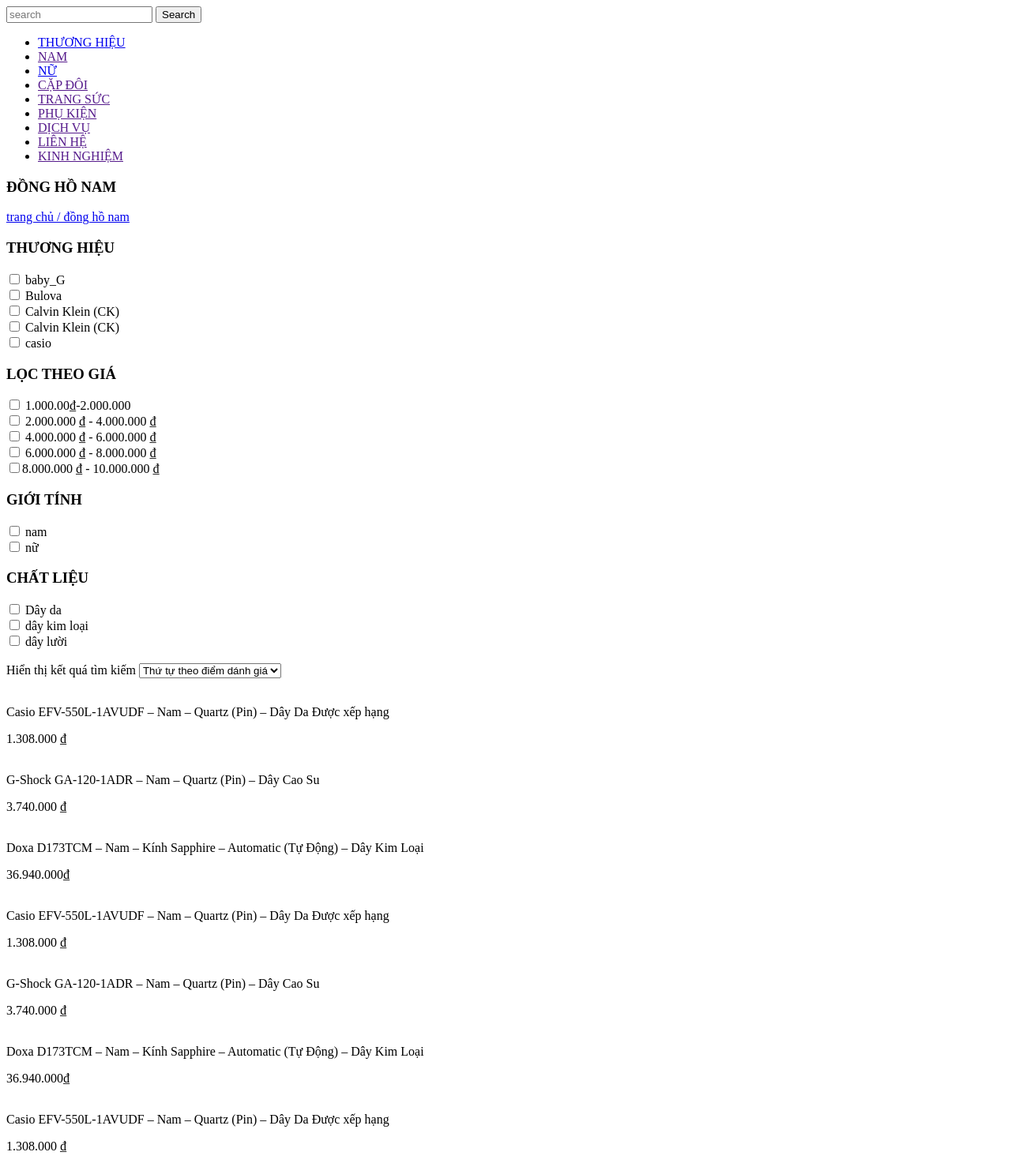
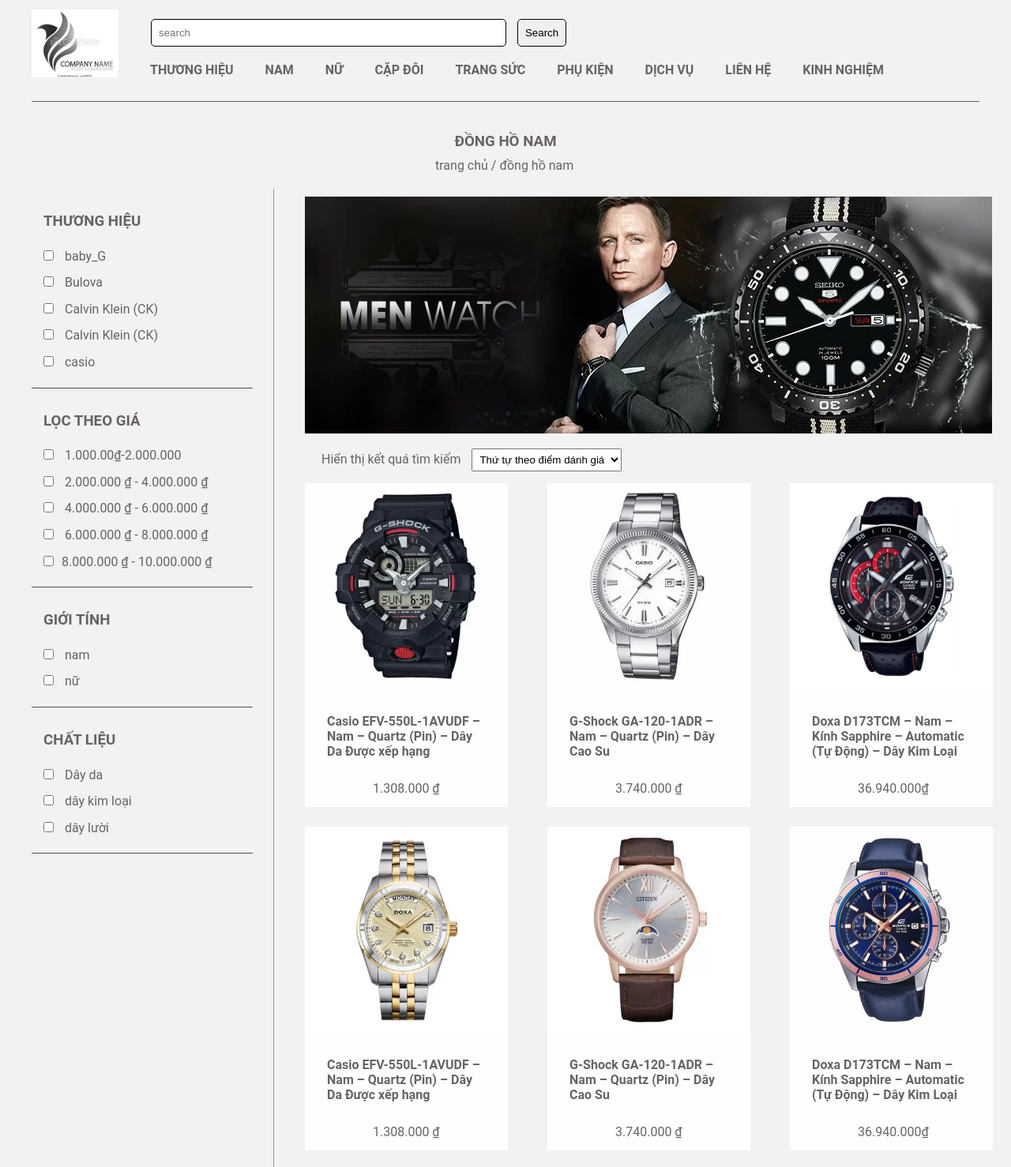
Before and after one commit to d101ak11/clock, a plain HTML site: page html/product__man.html in a window 1280 px wide. Shown: the part 18-1496 px from the top of the page at 79% size. Drawn offline with Linux system fonts and the light colour scheme; the site is published under a folder, as on GitHub Pages, so addresses that start at the root find nothing.

Commit message:
Update product__man.html

```diff
--- a/html/product__man.html
+++ b/html/product__man.html
@@ -5,15 +5,15 @@
     <meta charset="UTF-8">
     <meta http-equiv="X-UA-Compatible" content="IE=edge">
     <meta name="viewport" content="width=device-width, initial-scale=1.0">
-    <link rel="stylesheet" href="/css/main.css">
-    <link rel="stylesheet" href="/css/product__man.css">
+    <link rel="stylesheet" href="../css/main.css">
+    <link rel="stylesheet" href="../css/product__man.css">
     <title>Document</title>
 </head>
 
 <body>
     <div class="body">
         <header>
-            <img src="/img/logo.webp" alt="">
+            <img src="../img/logo.webp" alt="">
             <div class="left__heder">
                 <div class="h_top">
                     <input type="text" placeholder="search">
@@ -21,9 +21,9 @@
                 </div>
                 <div class="h_botom">
                     <ul>
-                        <li><a href="/index.html">THƯƠNG HIỆU</a></li>
+                        <li><a href="../index.html">THƯƠNG HIỆU</a></li>
                         <li><a href="">NAM</a></li>
-                        <li><a href="/html/product__wonman.html">NỮ</a></li>
+                        <li><a href="../html/product__wonman.html">NỮ</a></li>
                         <li><a href="">CẶP ĐÔI</a></li>
                         <li><a href="">TRANG SỨC</a></li>
                         <li><a href="">PHỤ KIỆN</a></li>
@@ -37,7 +37,7 @@
         <!-- content -->
         <div class="content">
             <h3>ĐỒNG HỒ NAM</h3>
-            <a href="/index.html">trang chủ <span> / đồng hồ nam</span></a>
+            <a href="../index.html">trang chủ <span> / đồng hồ nam</span></a>
 
             <div class="noname">
                 <div class="content__left">
@@ -70,7 +70,7 @@
                     </div>
                 </div>
                 <div class="content__right">
-                    <img src="/img/man.webp" alt="">
+                    <img src="../img/man.webp" alt="">
                     <div class="out_search">
                         <span>Hiển thị kết quá tìm kiếm</span>
                         <select name="search" id="">
@@ -82,54 +82,54 @@
                     </div>
                     <div class="content__name__product">
                         <div class="product">
-                            <img src="/img/product-6.webp" alt="">
+                            <img src="../img/product-6.webp" alt="">
                             <p>Casio EFV-550L-1AVUDF – Nam – Quartz (Pin) – Dây Da
                                 Được xếp hạng </p>
                             <span>1.308.000 ₫</span>
                         </div>
                         <div class="product">
-                            <img src="/img/product__two.webp" alt="">
+                            <img src="../img/product__two.webp" alt="">
                             <p>G-Shock GA-120-1ADR – Nam – Quartz (Pin) – Dây Cao Su</p>
                             <span>3.740.000 ₫</span>
                         </div>
                         <div class="product">
-                            <img src="/img/product-5.webp" alt="">
+                            <img src="../img/product-5.webp" alt="">
                             <p>Doxa D173TCM – Nam – Kính Sapphire – Automatic (Tự Động) – Dây Kim Loại</p>
                             <span>36.940.000₫</span>
                         </div>
                     </div>
                     <div class="content__name__product">
                         <div class="product">
-                            <img src="/img/product__for.webp" alt="">
+                            <img src="../img/product__for.webp" alt="">
                             <p>Casio EFV-550L-1AVUDF – Nam – Quartz (Pin) – Dây Da
                                 Được xếp hạng </p>
                             <span>1.308.000 ₫</span>
                         </div>
                         <div class="product">
-                            <img src="/img/product__there.webp" alt="">
+                            <img src="../img/product__there.webp" alt="">
                             <p>G-Shock GA-120-1ADR – Nam – Quartz (Pin) – Dây Cao Su</p>
                             <span>3.740.000 ₫</span>
                         </div>
                         <div class="product">
-                            <img src="/img/product-8.webp" alt="">
+                            <img src="../img/product-8.webp" alt="">
                             <p>Doxa D173TCM – Nam – Kính Sapphire – Automatic (Tự Động) – Dây Kim Loại</p>
                             <span>36.940.000₫</span>
                         </div>
                     </div>
                     <div class="content__name__product">
                         <div class="product">
-                            <img src="/img/product-5.webp" alt="">
+                            <img src="../img/product-5.webp" alt="">
                             <p>Casio EFV-550L-1AVUDF – Nam – Quartz (Pin) – Dây Da
                                 Được xếp hạng </p>
                             <span>1.308.000 ₫</span>
                         </div>
                         <div class="product">
-                            <img src="/img/product__two.webp" alt="">
+                            <img src="../img/product__two.webp" alt="">
                             <p>G-Shock GA-120-1ADR – Nam – Quartz (Pin) – Dây Cao Su</p>
                             <span>3.740.000 ₫</span>
                         </div>
                         <div class="product">
-                            <img src="/img/product-8.webp" alt="">
+                            <img src="../img/product-8.webp" alt="">
                             <p>Doxa D173TCM – Nam – Kính Sapphire – Automatic (Tự Động) – Dây Kim Loại</p>
                             <span>36.940.000₫</span>
                         </div>
```
